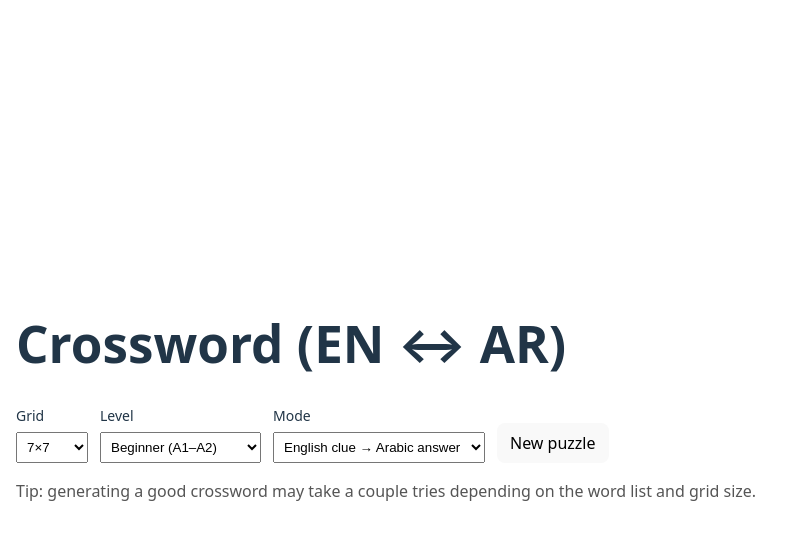
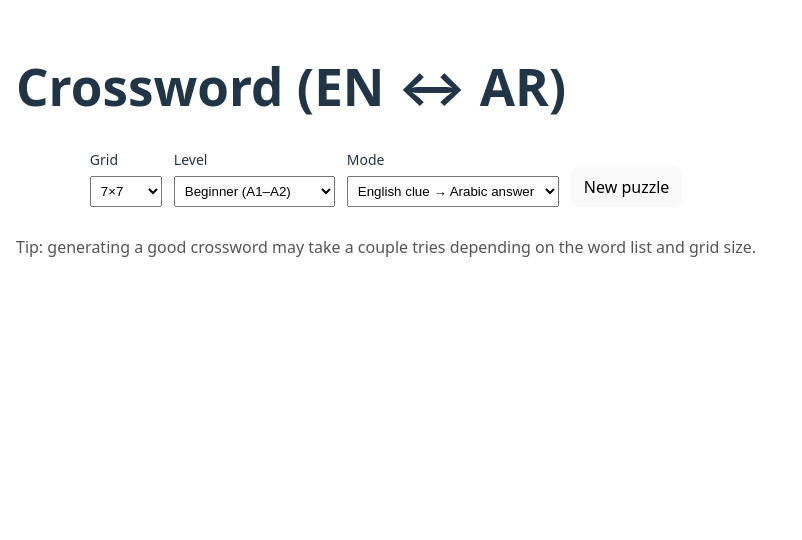
Before and after one commit to harbiad/crossword-, a React (Vite) app: page / in a window 1280 px wide. Shown: the top 540 px of the page, without its empty margins (0-802 px from the left). Built offline with nearby package versions, Linux system fonts and the light colour scheme.

Commit message:
Center page layout

```diff
--- a/src/App.css
+++ b/src/App.css
@@ -1,9 +1,10 @@
-.app{max-width:1100px;margin:0 auto;padding:24px 16px;font-family:system-ui, -apple-system, Segoe UI, Roboto, Arial, sans-serif}
-.controls{display:flex;gap:12px;flex-wrap:wrap;align-items:end;margin-bottom:12px}
+.app{max-width:1100px;margin:0 auto;min-height:100vh;padding:24px 16px;font-family:system-ui, -apple-system, Segoe UI, Roboto, Arial, sans-serif;display:flex;flex-direction:column;align-items:center}
+.app > *{width:100%}
+.controls{display:flex;gap:12px;flex-wrap:wrap;align-items:end;margin-bottom:12px;justify-content:center}
 .controls label{display:flex;flex-direction:column;gap:6px;font-size:14px}
 .controls select{padding:6px}
 .controls button{padding:8px 12px}
-.main{display:grid;grid-template-columns:1fr 360px;gap:24px;align-items:start;justify-content:center}
+.main{display:grid;grid-template-columns:1fr 360px;gap:24px;align-items:start;justify-content:center;justify-items:center}
 .grid{display:grid;gap:2px;background:#999;padding:2px;border-radius:8px;border:2px solid #999;overflow:hidden;justify-self:center}
 .cell{background:white;position:relative;aspect-ratio:1/1;display:flex;align-items:center;justify-content:center}
 .cell input{width:100%;height:100%;border:none;text-align:center;font-size:20px;background:transparent;outline:none}
```
